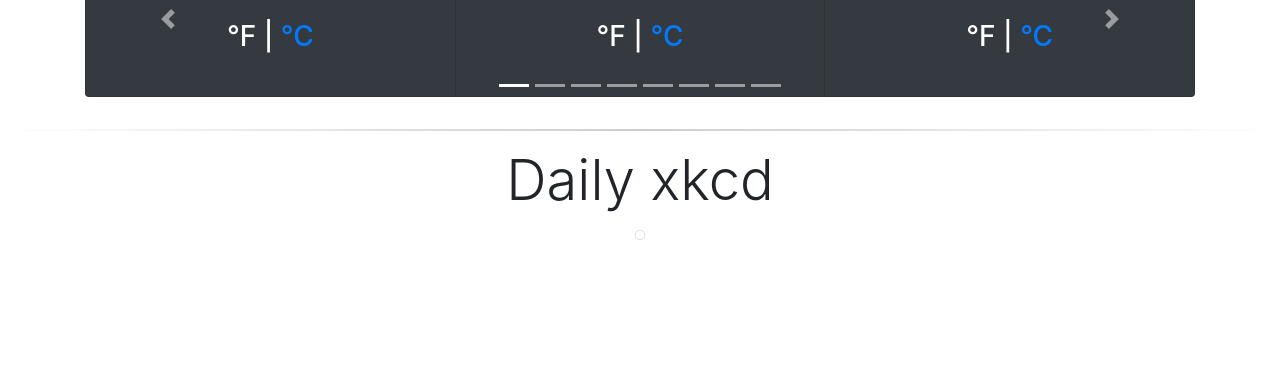
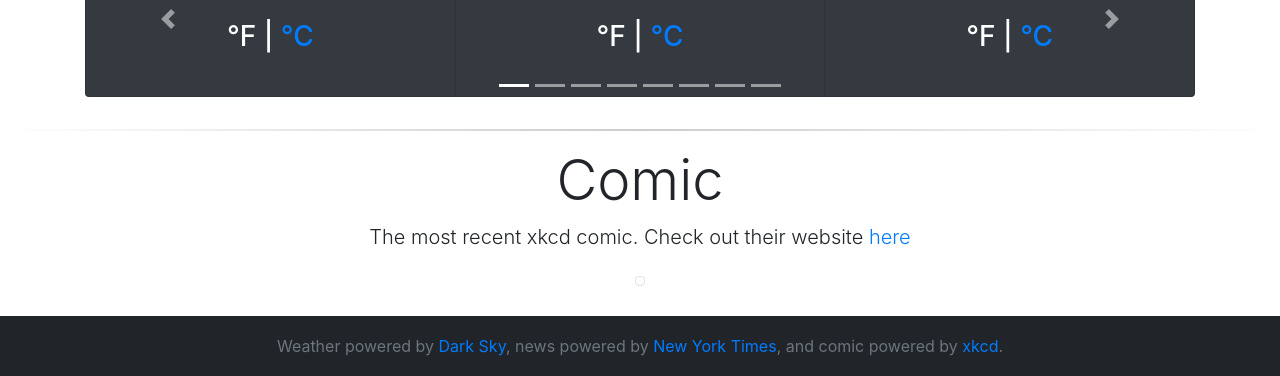
Before and after one commit to PGreatness/import-Greatness, a Flask app: template The Daily Bugle/dev/templates/home.html in a window 1280 px wide. Shown: the part 727-1103 px from the top of the page. Before the commit the page ends 967 px from the top, so only its background shows below. Run offline with Flask 2, Linux system fonts and the light colour scheme; the template is opened without the code that fills it, so the values that code supplies are empty; some libraries are stand-ins or nearby versions.

Commit message:
Final touches

```diff
--- a/The Daily Bugle/dev/static/home.css
+++ b/The Daily Bugle/dev/static/home.css
@@ -59,3 +59,11 @@
   width: 200px;
   height:200px;
 }
+
+.footer {
+  bottom: 0;
+  width: 100%;
+  height: 60px; /* Set the fixed height of the footer here */
+  line-height: 60px; /* Vertically center the text there */
+  background-color: #212529;
+}
--- a/The Daily Bugle/dev/templates/home.html
+++ b/The Daily Bugle/dev/templates/home.html
@@ -9,19 +9,23 @@
 <br>
 <br>
 
+<!-- HERE -->
+{% if warning %}
+<div class="container">
+<div  class="alert alert-warning center collapse show" id="warning"role="alert">
+  <h2 class="font-weight-light">
+    By using this website, you agree to allowing us to use your IP for weather purposes ONLY
+    <br>
+    <button class="btn btn-outline-dark" href="#warning" data-toggle="collapse"> Agree </button>
+  </h2>
+</div>
+</div>
+{% endif %}
+<!-- END HERE -->
 <div class="container d-flex justify-content-center">
 
   <div class="row" id="rowTop">
-
     <div class="col-md-6">
-    <!-- HERE -->
-      {% if warning %}
-          <h1 class="collapse show" id="warning">
-              By using this website, you agree to allowing us to use your IP for weather purposes ONLY
-              <button href="#warning" data-toggle="collapse"> Agree </button>
-          </h1>
-      {% endif %}
-     <!-- END HERE -->
       {% if 'user' in session %}
       <h2 class="font-weight-light">Welcome {{session['user']}}<h2>
         {% endif %}
@@ -42,12 +46,12 @@
               <div class="card-body">
                 <div class="weatherTemp">
                   <h5 class="card-title collapse show" id="temperature">
-                      {{session['temp-f']}}F |
-                      <a href="#temperature" data-toggle="collapse"> °C </a>
+                    {{session['temp-f']}}F |
+                    <a href="#temperature" data-toggle="collapse"> °C </a>
                   </h5>
                   <h5 class="card-title collapse" id="temperature">
-                      {{session['temp-c']}}C |
-                      <a href="#temperature" data-toggle="collapse"> °F </a>
+                    {{session['temp-c']}}C |
+                    <a href="#temperature" data-toggle="collapse"> °F </a>
                   </h5>
                 </div>
               </div>
@@ -201,8 +205,18 @@
       <hr class="divider">
 
       <div class="container center" id="comic">
-        <h1 class="display-4 fixJump">Daily xkcd</h1>
+        <h1 class="display-4 fixJump">Comic</h1>
+        <p class="lead">
+          The most recent xkcd comic. Check out their website <a href="https://xkcd.com/">here</a>
+        </p>
         <img src="{{data['comic-image']}}" class="img-fluid img-thumbnail">
-        <!-- Comic info things will go in here -->
       </div>
+
+      <br>
+
+      <footer class="footer">
+        <div class="container center">
+          <span class="text-muted">Weather powered by <a href="https://darksky.net/dev">Dark Sky</a>, news powered by <a href="https://developer.nytimes.com/">New York Times</a>, and comic powered by <a href="https://xkcd.com/json.html">xkcd</a>.</span>
+        </div>
+      </footer>
       {% endblock %}
--- a/devlog.txt
+++ b/devlog.txt
@@ -265,3 +265,8 @@ rayO -- 2018-12-05 22:05
 --------------------------------------------------------------
 Styled error messages for login/register pages
 ==============================================================
+
+rayO -- 2018-12-05 22:58
+--------------------------------------------------------------
+Added footer and stylized Jiayang's ip warning section.
+==============================================================
```
